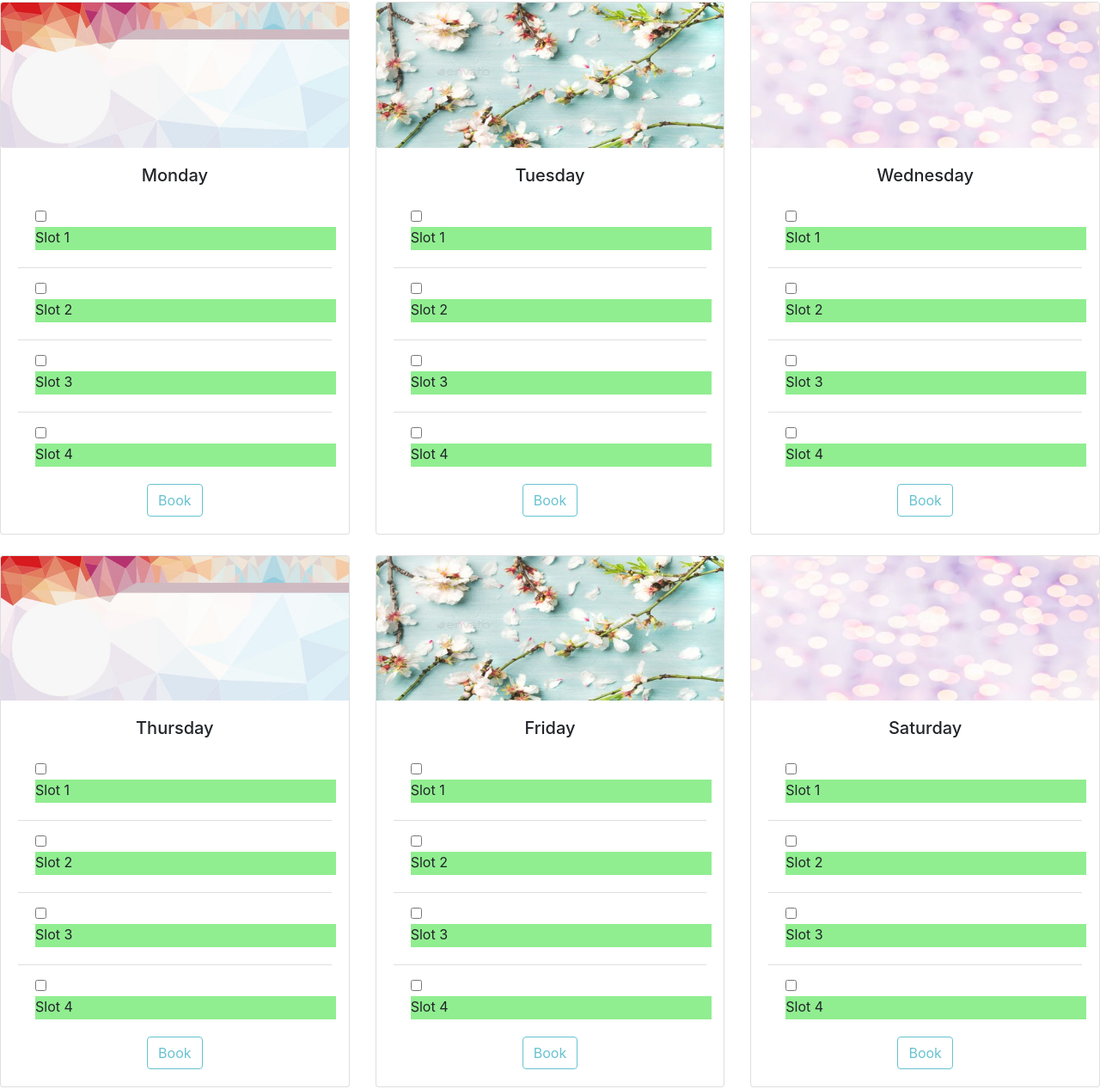
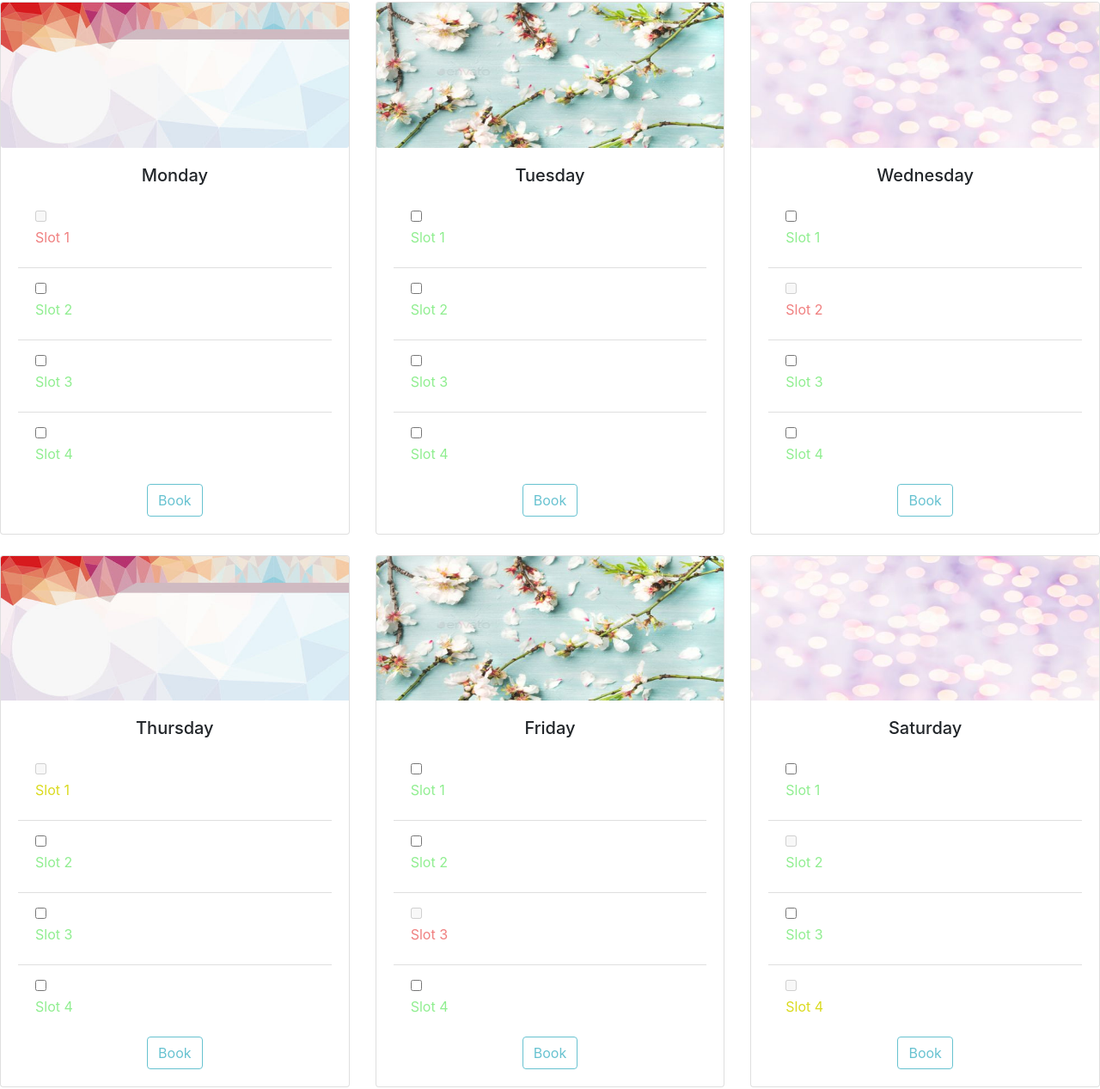
Before and after one commit to MuskanSr/Slot-Booking-Weekly-Calender, a plain HTML site: page index.html in a window 1280 px wide. Shown: the part 164-1431 px from the top of the page at 86% size. Drawn offline with nearby package versions, Linux system fonts and the light colour scheme.

Commit message:
Improved UX

```diff
--- a/index.html
+++ b/index.html
@@ -6,7 +6,16 @@
     <title>Document</title>
     <link rel="stylesheet" href="style.css">
     <link rel="stylesheet" href="https://stackpath.bootstrapcdn.com/bootstrap/4.5.0/css/bootstrap.min.css" integrity="sha384-9aIt2nRpC12Uk9gS9baDl411NQApFmC26EwAOH8WgZl5MYYxFfc+NcPb1dKGj7Sk" crossorigin="anonymous">
+    <style>
+      input[class=hold]+label {
+        color: rgb(218, 218, 30);
+      }
 
+      input[class=booked] +label {
+        color: lightcoral;
+      }
+
+      </style>
 </head>
 <body>
     <div class="header">
@@ -25,7 +34,7 @@
             <div class="card-body">
               <h5 class="card-title">Monday</h5>
               <ul class="list-group list-group-flush">
-                <li class="list-group-item"> <input type="checkbox" class="c1"> <label>Slot 1</label></li>
+                <li class="list-group-item"> <input type="checkbox" class="booked"  disabled> <label>Slot 1</label></li>
                 <li class="list-group-item"> <input type="checkbox" class="c2"> <label>Slot 2</label></li>
                 <li class="list-group-item"> <input type="checkbox" class="c3"> <label>Slot 3</label></li>
                 <li class="list-group-item"> <input type="checkbox" class="c4"> <label>Slot 4</label></li>
@@ -56,7 +65,7 @@
               <h5 class="card-title">Wednesday</h5>
               <ul class="list-group list-group-flush">
                 <li class="list-group-item"> <input type="checkbox" class="c1"> <label>Slot 1</label></li>
-                <li class="list-group-item"> <input type="checkbox" class="c2"> <label>Slot 2</label></li>
+                <li class="list-group-item"> <input type="checkbox" class="booked"  disabled> <label>Slot 2</label></li>
                 <li class="list-group-item"> <input type="checkbox" class="c3"> <label>Slot 3</label></li>
                 <li class="list-group-item"> <input type="checkbox" class="c4"> <label>Slot 4</label></li>
               </ul>
@@ -70,7 +79,7 @@
             <div class="card-body">
               <h5 class="card-title">Thursday</h5>
               <ul class="list-group list-group-flush">
-                <li class="list-group-item"> <input type="checkbox" class="c1"> <label>Slot 1</label></li>
+                <li class="list-group-item"> <input type="checkbox" class="hold" disabled> <label>Slot 1</label></li>
                 <li class="list-group-item"> <input type="checkbox" class="c2"> <label>Slot 2</label></li>
                 <li class="list-group-item"> <input type="checkbox" class="c3"> <label>Slot 3</label></li>
                 <li class="list-group-item"> <input type="checkbox" class="c4"> <label>Slot 4</label></li>
@@ -87,7 +96,7 @@
                 <ul class="list-group list-group-flush">
                     <li class="list-group-item"> <input type="checkbox" class="c1"> <label>Slot 1</label></li>
                     <li class="list-group-item"> <input type="checkbox" class="c2"> <label>Slot 2</label></li>
-                    <li class="list-group-item"> <input type="checkbox" class="c3"> <label>Slot 3</label></li>
+                    <li class="list-group-item"> <input type="checkbox" class="booked" disabled> <label>Slot 3</label></li>
                     <li class="list-group-item"> <input type="checkbox" class="c4"> <label>Slot 4</label></li>
                 </ul>
                 <div class="row justify-content-center"><button type="button" class="btn btn-outline-info" disabled>Book</button></div>
@@ -101,9 +110,9 @@
                 <h5 class="card-title">Saturday</h5>
                 <ul class="list-group list-group-flush">
                     <li class="list-group-item"> <input type="checkbox" class="c1"> <label>Slot 1</label></li>
-                    <li class="list-group-item"> <input type="checkbox" class="c2"> <label>Slot 2</label></li>
+                    <li class="list-group-item"> <input type="checkbox" class="c2" disabled> <label>Slot 2</label></li>
                     <li class="list-group-item"> <input type="checkbox" class="c3"> <label>Slot 3</label></li>
-                    <li class="list-group-item"> <input type="checkbox" class="c4"> <label>Slot 4</label></li>
+                    <li class="list-group-item"> <input type="checkbox" class="hold" disabled> <label>Slot 4</label></li>
                 </ul>
                 <div class="row justify-content-center"><button type="button" class="btn btn-outline-info" disabled>Book</button></div>
               </div>
--- a/index.js
+++ b/index.js
@@ -23,10 +23,37 @@ $(document).ready(function() {
             var currentClass = $(this).attr('class');
             if ($(this).prop('checked')) {
                 $('.' + currentClass).prop('checked', true);
+                //$("#booked").prop('checked',false);
+                //$("#hold").prop('checked',false);
+                //$("#booked1").prop('checked',false);
+                $(".booked").prop('checked',false);
+                $(".hold").prop('checked',false);
             } else {
                 $('.' + currentClass).prop('checked', false);
             }
         });
 
     });
+
+
+
+    /*$("#check").on("click", function() {
+        $('input').on('change', function () {
+            var currentClass = $(this).attr('class');
+            if ($(this).prop('checked')) {
+                if ($("#booked")) {
+                    console.log("enter");
+                    $('.' + currentClass).prop('checked', false);
+                }
+                else {
+                    console.log("not");
+                    $('.' + currentClass).prop('checked', true);
+                }
+                //$('.' + currentClass).prop('checked', true);
+            } else {
+                $('.' + currentClass).prop('checked', false);
+            }
+        });
+
+    }); */
 })
--- a/style.css
+++ b/style.css
@@ -1,3 +1,9 @@
+html { font-size:100%; }
+
+@media (min-width: 640px) { body {font-size:1rem;} }
+@media (min-width:960px) { body {font-size:1.2rem;} }
+@media (min-width:1100px) { body {font-size:1.5rem;} }
+
 .header {
     text-align: center;
     padding: 6px;
@@ -5,11 +11,28 @@
 
 }
 
+/* Media Queries: Tablet Landscape */
+@media screen and (max-width: 1060px) {
+    #primary { width:67%; }
+    #secondary { width:30%; margin-left:3%;}
+}
+
+/* Media Queries: Tabled Portrait */
+@media screen and (max-width: 768px) {
+    #primary { width:100%; }
+    #secondary { width:100%; margin:0; border:none; }
+}
+
 .first{
     padding: 5px;
 }
 .card-title {
     text-align: center;
+}
+
+img{
+    max-width:100%;
+    height:auto;
 }
 
 #container{
@@ -20,20 +43,24 @@
     display: inline-block;
 }
 
+
+
+
+
 input[type=checkbox] + label{
     width: 350px;
     height: 27px;
-    background-color: lightgreen;
+    color:  lightgreen;
 }
-
+/*
 input[type=checkbox]:hover + label{
     width: 350px;
     height: 27px;
-    background-color: yellow;
-}
+    background-color: darkgoldenrod;
+} */
 
 input[type=checkbox]:checked + label{
     width: 350px;
     height: 27px;
-    background-color: lightcoral;
+    color: rgba(21, 121, 214, 0.863);
 }
```
